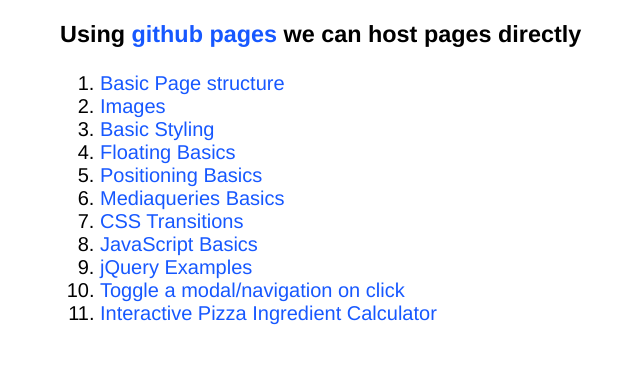
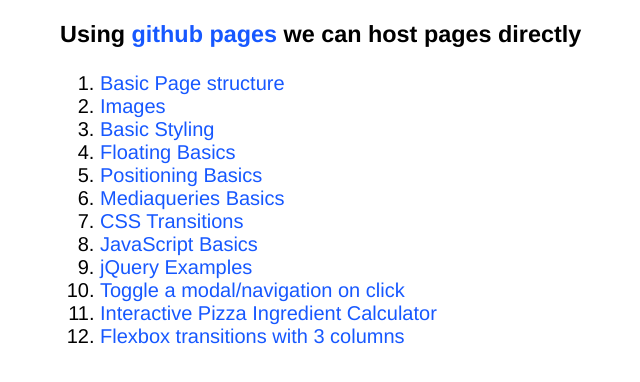
Before and after one commit to Jones-S/web-dev-zhdk-2019, a plain HTML site: page index.html in a window 1280 px wide. Shown: the part 136-518 px from the top of the page, without its empty margins (180-820 px from the left). Drawn offline with Linux system fonts and the light colour scheme.

Commit message:
[Update] Add flex example to overview

```diff
--- a/index.html
+++ b/index.html
@@ -72,6 +72,9 @@
       <li>
         <a href="./examples/pizza-order/index.html" target="_blank">Interactive Pizza Ingredient Calculator</a>
       </li>
+      <li>
+        <a href="./examples/flex-3-columns/index.html" target="_blank">Flexbox transitions with 3 columns</a>
+      </li>
     </ol>
   </div>
 
```
